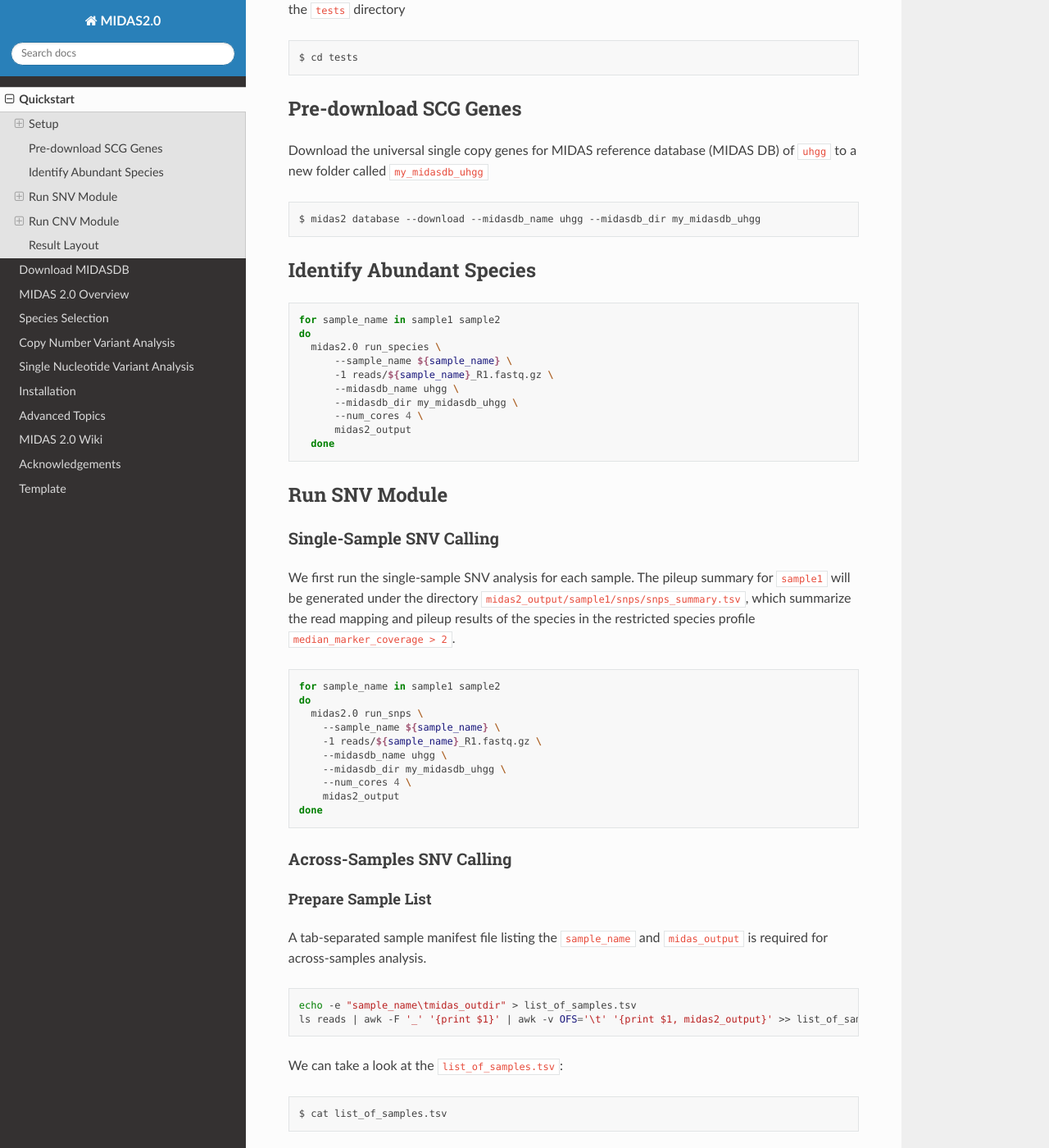
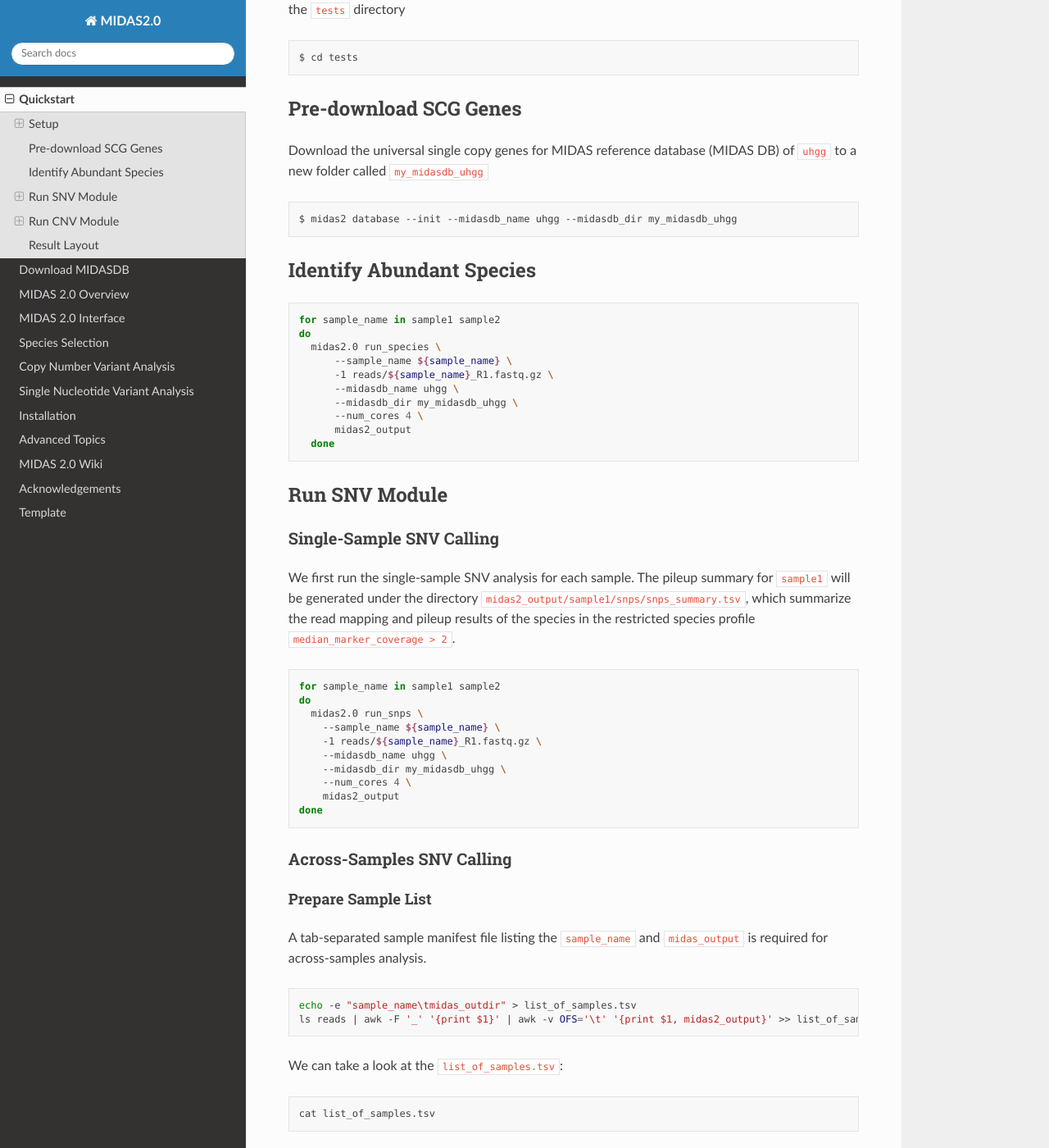
Before and after one commit to zhaoc1/midas2-tutorial, a Sphinx documentation site: the page built from docs/quickstart.rst, in a window 1280 px wide and 1400 px high, scrolled down 1017 px. Shown: the whole window at 82% size. Built offline with Sphinx 7.4.7 and the Read the Docs theme 2.0.0, drawn with Linux system fonts in a browser that asks for light colours.

Commit message:
interface

```diff
--- a/docs/index.rst
+++ b/docs/index.rst
@@ -30,6 +35,7 @@ Contents
    quickstart
    download_midasdb
    midas
+   interface
    species
    cnv
    snv
--- a/docs/quickstart.rst
+++ b/docs/quickstart.rst
@@ -49,13 +49,15 @@ Pre-download SCG Genes
 Download the universal single copy genes for MIDAS reference database (MIDAS DB) of ``uhgg``
 to a new folder called ``my_midasdb_uhgg`` ::
 
-  $ midas2 database --download --midasdb_name uhgg --midasdb_dir my_midasdb_uhgg
+  $ midas2 database --init --midasdb_name uhgg --midasdb_dir my_midasdb_uhgg
 
 
 ..
   TODO: Add links to the more completely explanations of each step
   elsewhere in the wiki.
 
+
+.. _demo_midas_ourdir:
 
 Identify Abundant Species
 *************************
@@ -117,9 +119,11 @@ across-samples analysis.
   ls reads | awk -F '_' '{print $1}' | awk -v OFS='\t' '{print $1, midas2_output}' >> list_of_samples.tsv
 
 
-We can take a look at the ``list_of_samples.tsv``: ::
+We can take a look at the ``list_of_samples.tsv``:
 
-  $ cat list_of_samples.tsv
+.. code-block:: shell
+
+  cat list_of_samples.tsv
 
 
 MIDAS 2.0 command ``merge_snps`` would expect to locate ``midas2_output/sample1/snps/snps_summary.tsv`` for ``sample1``, generated by ``run_snps``.
```
Also changed, not shown: other parts of docs/index.rst (+5 -0 lines), docs/advanced_topics.rst (+7 -1 lines), docs/interface.rst (added, +81 -0 lines), docs/wiki.rst (+3 -7 lines).
